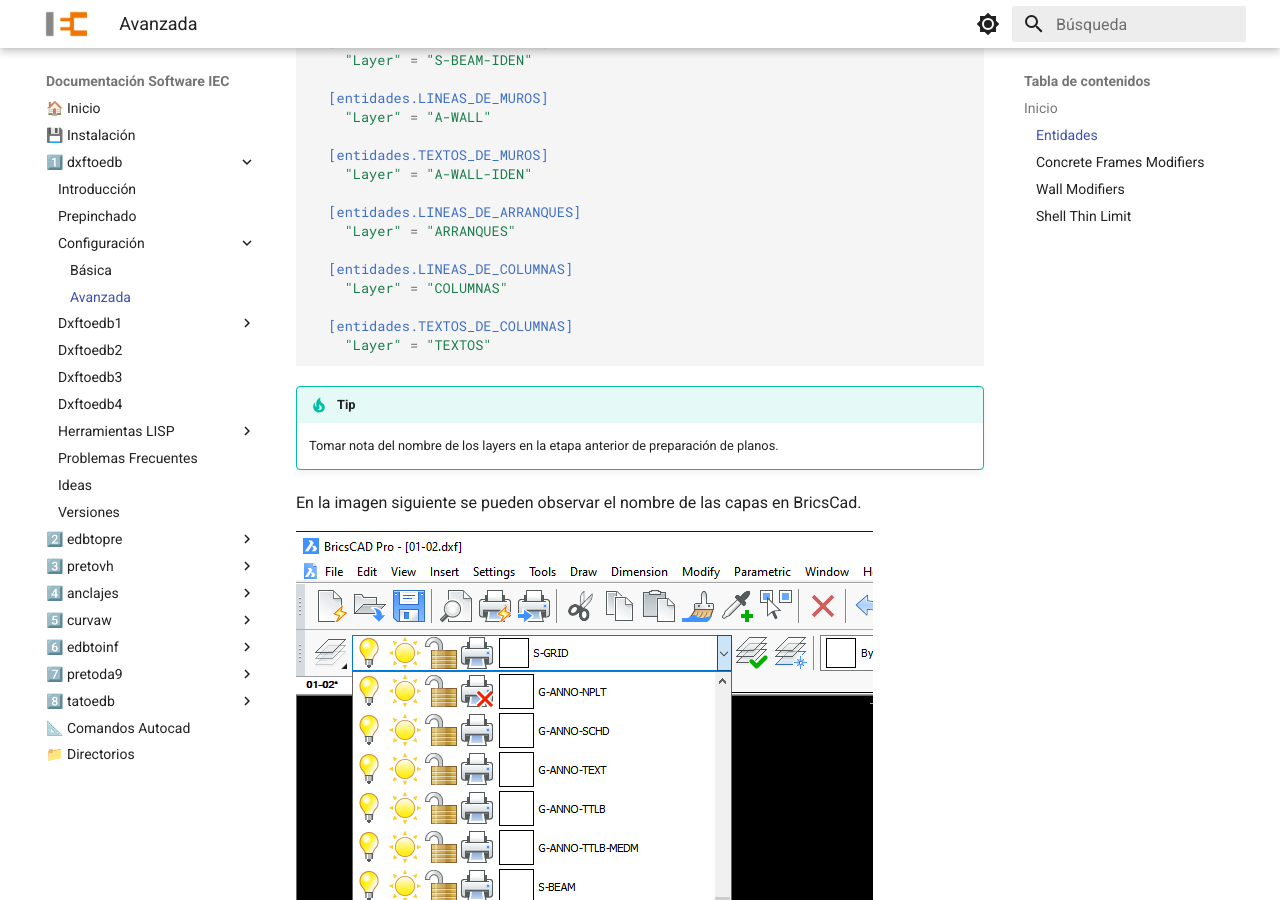
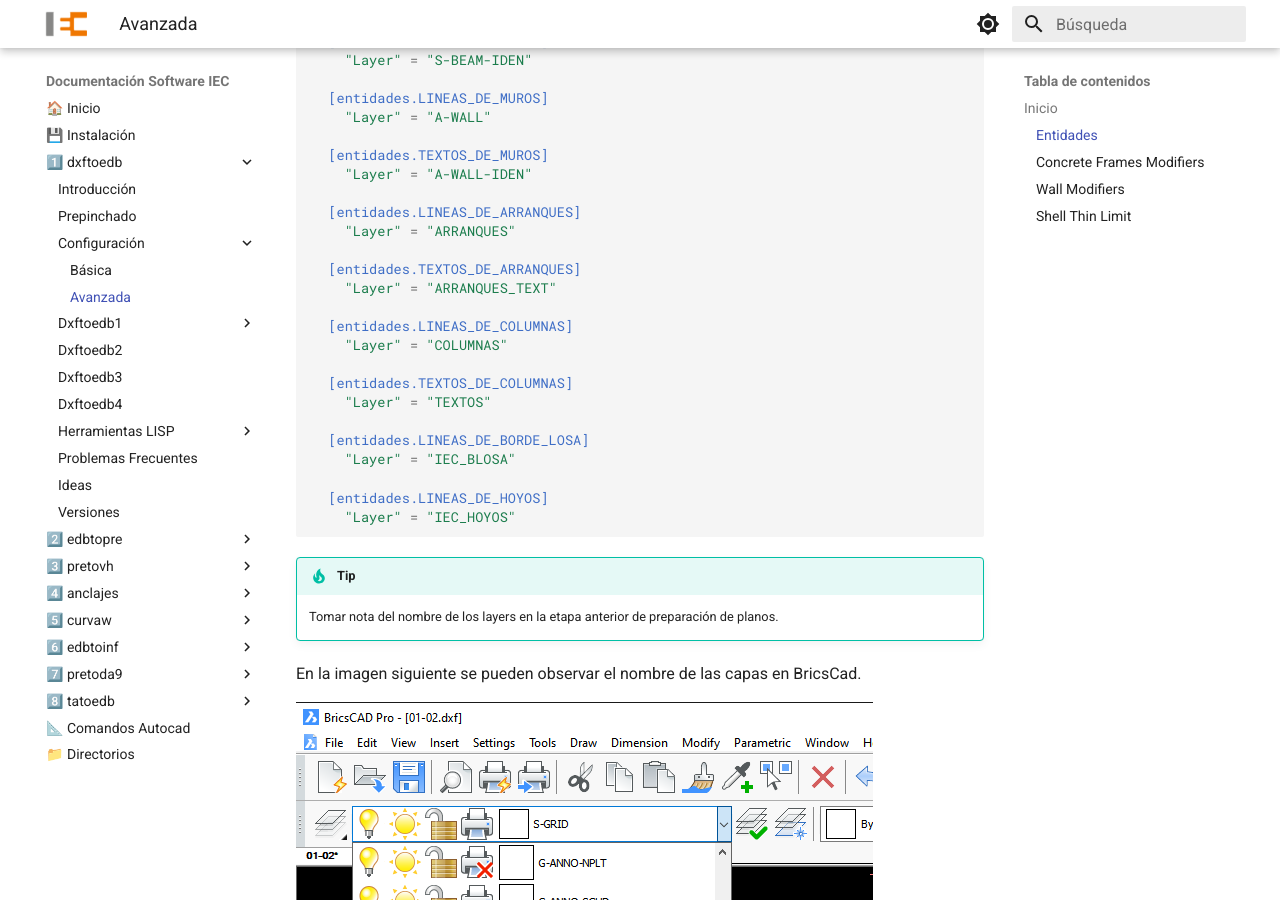
Before and after one commit to iec-ingenieria/documentacion, an MkDocs documentation site: the page built from docs/dxftoedb/configuracion_avanzada.md, in a window 1280 px wide and 900 px high, scrolled down 780 px. Built offline with MkDocs 1.6.1 and Material for MkDocs 9.7.7, drawn with Linux system fonts in a browser that asks for light colours.

Commit message:
configuracion_avanzada.md se agrega layer de borde losa y hoyos

````diff
--- a/docs/dxftoedb/configuracion_avanzada.md
+++ b/docs/dxftoedb/configuracion_avanzada.md
@@ -33,11 +33,20 @@ En esta parte del archivo de configuración se indican las capas (layers) existe
   [entidades.LINEAS_DE_ARRANQUES]
     "Layer" = "ARRANQUES"
 
+  [entidades.TEXTOS_DE_ARRANQUES]
+    "Layer" = "ARRANQUES_TEXT"
+
   [entidades.LINEAS_DE_COLUMNAS]
     "Layer" = "COLUMNAS"
 
   [entidades.TEXTOS_DE_COLUMNAS]
     "Layer" = "TEXTOS"
+
+  [entidades.LINEAS_DE_BORDE_LOSA]
+    "Layer" = "IEC_BLOSA"
+
+  [entidades.LINEAS_DE_HOYOS]
+    "Layer" = "IEC_HOYOS"
 ```
 
 !!! tip
````
